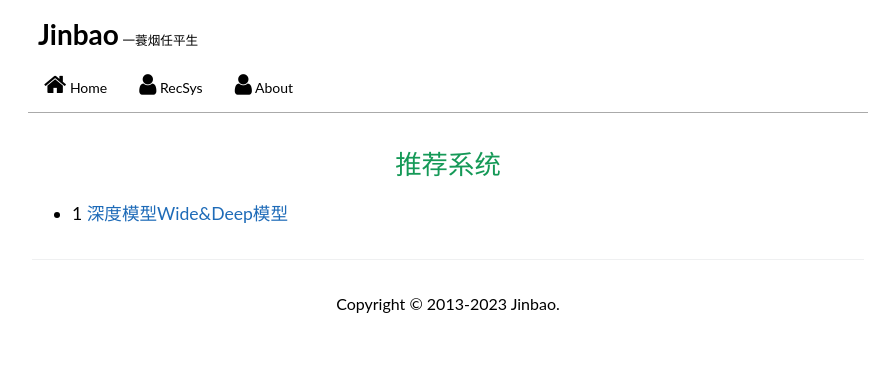
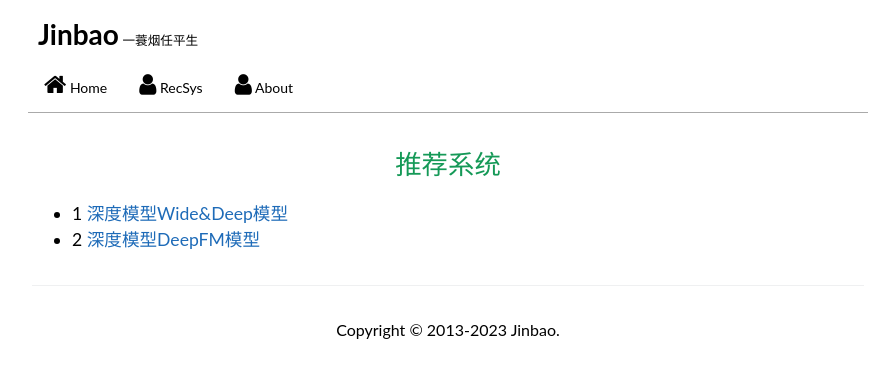
Before and after one commit to JinbaoWeb/jinbaoweb.github.io, a Jekyll site: the page built from recsys/index.md, in a window 1280 px wide. Shown: the top 378 px of the page, without its empty margins (192-1087 px from the left). Built offline with Jekyll 4.4.1, drawn with Linux system fonts in a browser that asks for light colours; our own code applies the rules of GitHub Pages for plain Markdown files.

Commit message:
Update index.md

```diff
--- a/recsys/index.md
+++ b/recsys/index.md
@@ -1,3 +1,4 @@
 # 推荐系统
 
 - 1 [深度模型Wide&Deep模型](/recsys/wdl.html)
+- 2 [深度模型DeepFM模型](/recsys/deepfm.html)
```
